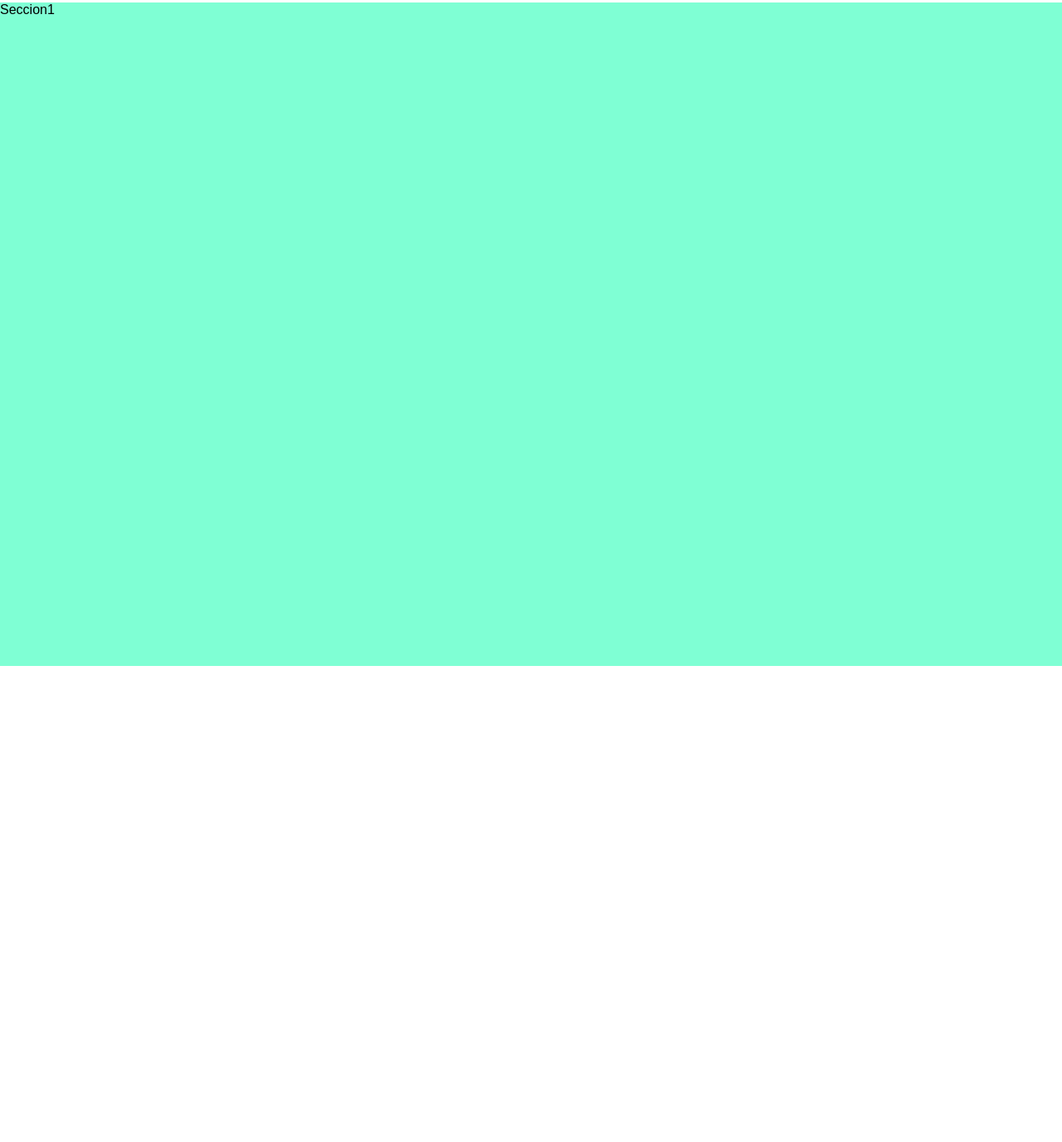
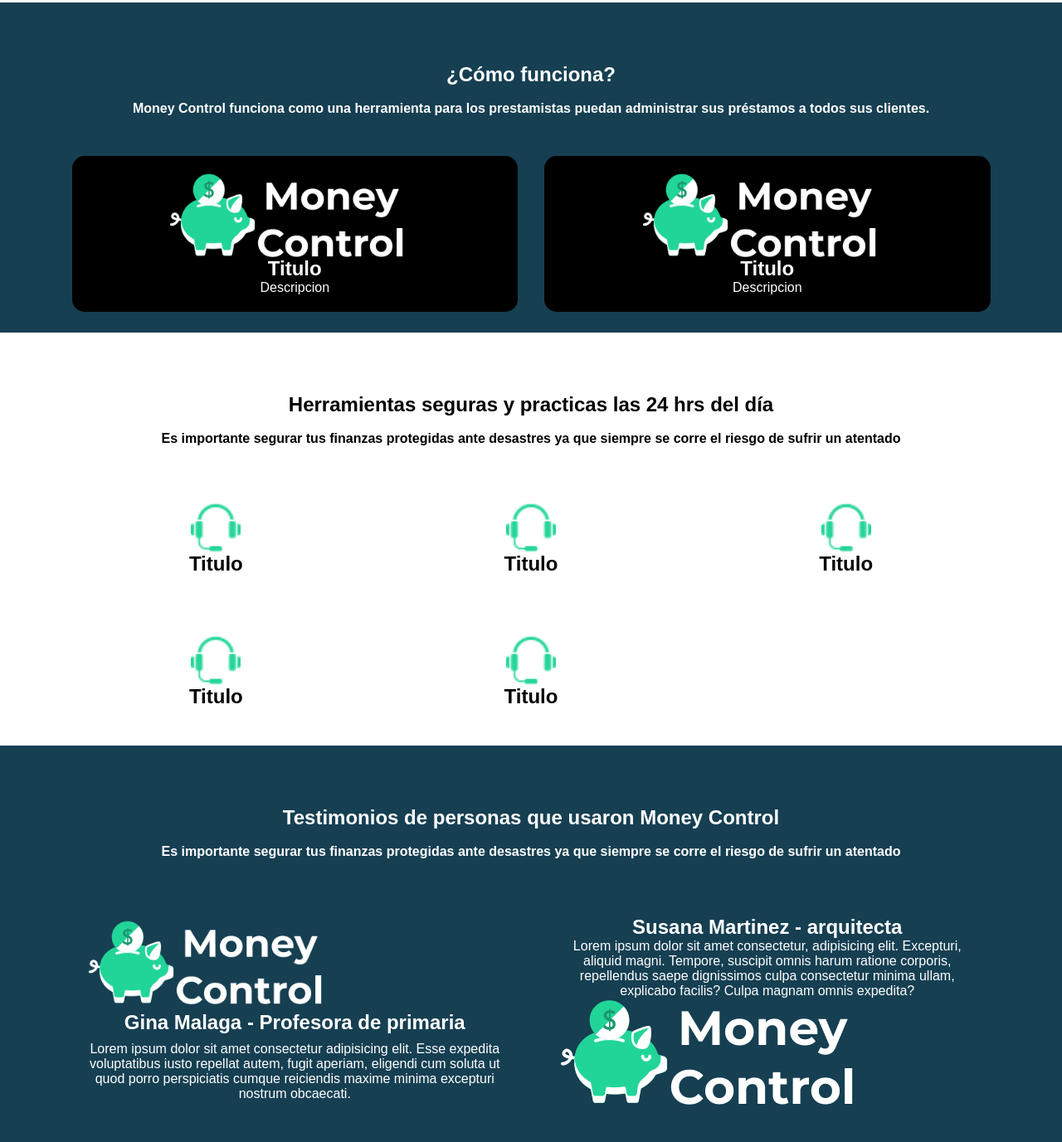
Before and after one commit to MoneyControl-IHC/MoneyControl-LandingPage-Vscode, a plain HTML site: page index.html in a window 1280 px wide. Shown: the part 690-2067 px from the top of the page at 83% size. Before the commit the page ends 1493 px from the top, so only its background shows below. Drawn offline with Linux system fonts and the light colour scheme.

Commit message:
avances landing page

```diff
--- a/index.html
+++ b/index.html
@@ -2,23 +2,21 @@
 <html lang="en">
 <head>
     <meta charset="UTF-8">
-    <meta http-equiv="X-UA-Compatible" content="IE=edge">
-    <meta name="viewport" content="width=device-width, initial-scale=1.0">
     <title>MoneyControl</title>
-    <link rel="stylesheet" href="style.css">
+    <link rel="stylesheet" href="style.css" type="text/css">
 </head>
 <body>
-
     <section id="inicio" class="inicio">
         <header>
             <img src="imagenes/Logo.png" class="imgLogo" alt="Logo de MoneyControl">
             <nav class="nav1">
                 <ul>
                     <li><a class="active" href="#inicio">Inicio</a></li>
-                    <li><a href="#seccion1">Seccion1</a></li>
-                    <li><a href="#">Seccion2</a></li>
-                    <li><a href="#">Seccion3</a></li>
-                    <li><a href="#">Seccion4</a></li>
+                    <li><a href="#comofunciona">Cómo funciona</a></li>
+                    <li><a href="#prestamos">Préstamos</a></li>
+                    <li><a href="#comunidad">Comunidad</a></li>
+                    <li><a href="#">Invertir</a></li>
+                    <li><a href="#">Soporte</a></li>
                 </ul>
             </nav>
             <nav class="nav2">
@@ -29,6 +27,8 @@
                 </ul>
             </nav>
         </header>
+
+
         <div class="container1">
             <div class="col1">
                 <h1 class="inicio">Administrar tu dinero, ahora es más simple</h1>
@@ -42,6 +42,7 @@
                 <img src="imagenes/Banner.svg" class="imgBanner" alt="Motivacion para ahorrar dinero">
             </div>
         </div>
+
         <div class="servicios">
             <div class="card">
                 <label>
@@ -70,8 +71,98 @@
           </div>
     </section>
 
-    <section id="seccion1" class="seccion1">
-        <p>Seccion1</p>
+    <section id="comofunciona" class="comofunciona">
+
+        <div class="subComofunciona">
+            <h1>¿Cómo funciona?</h1>
+            <br>
+            <p>Money Control funciona como una herramienta para los prestamistas puedan administrar sus préstamos a todos sus clientes.</p>
+        </div>
+
+        <div class="containerComofunciona">
+            <div class="boxC">
+                <img src="imagenes/Logo.png" alt="#">
+                <h2>Titulo</h2>
+                <p>Descripcion</p>
+            </div>
+
+            <div class="boxC">
+                <img src="imagenes/Logo.png" alt="#">
+                <h2>Titulo</h2>
+                <p>Descripcion</p>
+            </div>
+        </div>
     </section>
+
+
+    <section id="prestamos" class="prestamos">
+
+        <div class="subPrestamos">
+            <h1>Herramientas seguras y practicas las 24 hrs del día</h1>
+            <br>
+            <p>
+                Es importante segurar tus finanzas protegidas ante desastres ya que siempre se corre el riesgo de sufrir un atentado
+            </p>
+        </div>
+
+        <div class="containerPrestamos">
+            <div class="boxP">
+                <img src="imagenes/auricular.png" alt="#">
+                <h2>Titulo</h2>
+
+            </div>
+
+            <div class="boxP">
+                <img src="imagenes/auricular.png" alt="#">
+                <h2>Titulo</h2>
+
+            </div>
+
+            <div class="boxP">
+                <img src="imagenes/auricular.png" alt="#">
+                <h2>Titulo</h2>
+
+            </div>
+
+            <div class="boxP">
+                <img src="imagenes/auricular.png" alt="#">
+                <h2>Titulo</h2>
+
+            </div>
+
+            <div class="boxP">
+                <img src="imagenes/auricular.png" alt="#">
+                <h2>Titulo</h2>
+
+            </div>
+        </div>
+    </section>
+
+    <section id="comunidad" class="comunidad">
+
+        <div class="subComunidad">
+            <h1>Testimonios de personas que usaron Money Control</h1>
+            <br>
+            <p>
+                Es importante segurar tus finanzas protegidas ante desastres ya que siempre se corre el riesgo de sufrir un atentado
+            </p>
+        </div>
+
+        <div class="containerComunidad">
+            <div class="boxC1">
+                <img src="imagenes/Logo.png" alt="#">
+                <h2>Gina Malaga - Profesora de primaria</h2>
+                <p>Lorem ipsum dolor sit amet consectetur adipisicing elit. Esse expedita voluptatibus iusto repellat autem, fugit aperiam, eligendi cum soluta ut quod porro perspiciatis cumque reiciendis maxime minima excepturi nostrum obcaecati.</p>
+            </div>
+
+            <div class="boxC2">
+                <h2>Susana Martinez - arquitecta</h2>
+                <p>Lorem ipsum dolor sit amet consectetur, adipisicing elit. Excepturi, aliquid magni. Tempore, suscipit omnis harum ratione corporis, repellendus saepe dignissimos culpa consectetur minima ullam, explicabo facilis? Culpa magnam omnis expedita?</p>
+                <img src="imagenes/Logo.png" alt="#">
+            </div>
+        </div>
+    </section>
+
+
 </body>
 </html>
--- a/style.css
+++ b/style.css
@@ -8,6 +8,8 @@
 body{
     font-family: sans-serif;
 }
+
+
 /*Seccion Home o Inicio*/
 section.inicio{
     background-image: url("././imagenes/Onda.png");
@@ -99,6 +101,7 @@ h1.inicio {
 /*Contenedor de los servicios*/
 .servicios{
     width: 100%;
+    height: auto;
     display: flex;
     justify-content: space-between;
     align-items: stretch;
@@ -126,10 +129,163 @@ h2.serviciosh2{
     font-size: 18px;
 }
 
-/*Seccion1-para editar*/
-section.seccion1{
+/* como funciona */
+.comofunciona{
+    padding: 25px;
     position: relative;
     width: 100%;
-    height: 100vh;
-    background-color: aquamarine;
+    height: auto;
+    background-color: #163F52;
+    scroll-margin-top: 78px;
 }
+
+.subComofunciona{
+    font-weight: bold;
+    text-align: center;
+    padding-bottom: 2rem;
+    color: white;
+    padding: 3rem 0;
+    scroll-margin-top: 78px;
+}
+
+.containerComofunciona{
+    width: 90%;
+    margin: 0 auto;
+    display: grid;
+    grid-template-columns: repeat(auto-fit,minmax(18rem,1fr));
+    grid-gap: 2rem;
+}
+
+.boxC{
+    padding: 20px;
+    display: flex;
+    flex-direction: column;
+    align-items: center;
+    justify-content: center;
+    background-color: black;
+    border-radius: 15px;
+}
+
+.boxC img{
+    width: 300px;
+}
+
+
+.boxC h2{
+    text-align: center;
+    color: white;
+}
+
+.boxC p{
+    text-align: center;
+    color: white;
+}
+
+/* prestamos */
+.prestamos{
+    padding: 25px;
+    position: relative;
+    width: 100%;
+    height: auto;
+    background-color: white;
+    scroll-margin-top: 78px;
+}
+
+.subPrestamos{
+    font-weight: bold;
+    text-align: center;
+    padding-bottom: 2rem;
+    padding: 3rem 0;
+    scroll-margin-top: 78px;
+}
+
+.containerPrestamos{
+    width: 90%;
+    margin: 0 auto;
+    display: grid;
+    grid-template-columns: repeat(auto-fit,minmax(18rem,1fr));
+    grid-gap: 2rem;
+}
+
+.boxP{
+    padding: 20px;
+    display: flex;
+    flex-direction: column;
+    align-items: center;
+    justify-content: center;
+    border-radius: 15px;
+}
+
+.boxP img{
+    width: 60px;
+}
+
+
+.boxP h2{
+    text-align: center;
+    color: black;
+}
+
+
+/* comunidad */
+.comunidad{
+    padding: 25px;
+    position: relative;
+    width: 100%;
+    height: auto;
+    background-color: #163F52;
+    scroll-margin-top: 78px;
+}
+
+.subComunidad{
+    font-weight: bold;
+    text-align: center;
+    padding-bottom: 2rem;
+    padding: 3rem 0;
+    scroll-margin-top: 78px;
+    color: white;
+}
+
+.containerComunidad{
+    width: 90%;
+    margin: 0 auto;
+    display: grid;
+    grid-template-columns: repeat(auto-fit,minmax(18rem,1fr));
+    grid-gap: 2rem;
+}
+
+.boxC1{
+    padding: 20px;
+    display: grid;
+    flex-direction: column;
+    align-items: center;
+    justify-content: center;
+    border-radius: 15px;
+
+}
+
+.boxC2{
+    padding: 20px;
+    display: grid;
+    flex-direction: column;
+    align-items: center;
+    justify-content: center;
+    border-radius: 15px;
+    float: right;
+}
+
+.boxC1 img{
+    width: 300px;
+    float: left;
+}
+
+
+.boxC1, .boxC2 h2{
+    text-align: center;
+    color: white;
+}
+
+.boxP, .boxC2  p{
+    text-align: center;
+    color: white;
+}
```
